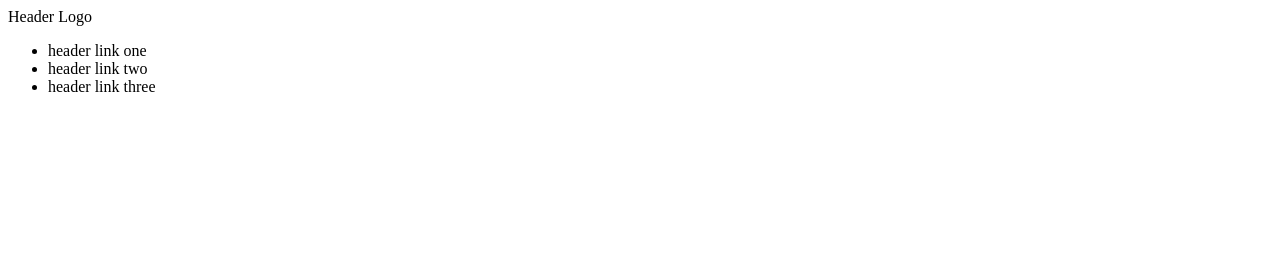
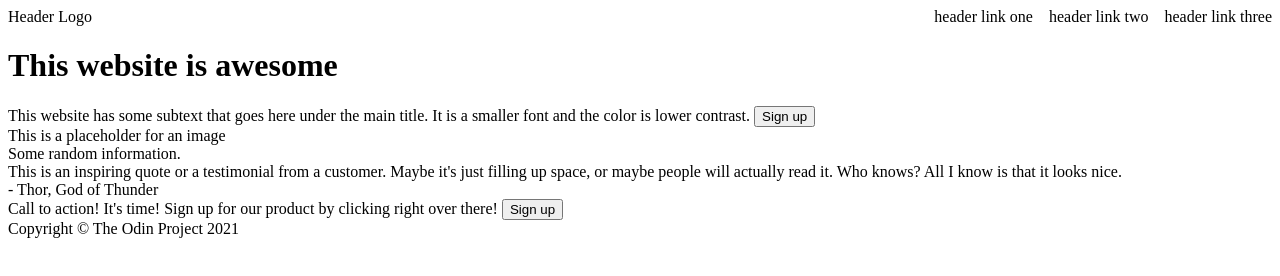
Before and after one commit to ind3ci5ive/landing-page-project, a plain HTML site: page index.html in a window 1280 px wide. Drawn offline with Linux system fonts and the light colour scheme.

Commit message:
Add content to index.html, add header flex styles

```diff
--- a/index.html
+++ b/index.html
@@ -33,16 +33,53 @@
 
 
 
-            <div class="top-content"></div>
+            <div class="top-content">
+
+                <h1>This website is awesome</h1>
+
+                This website has some subtext that goes here under the main title.
+                It is a smaller font and the color is lower contrast.
+
+                <button>Sign up</button>
+
+                <div class="image-container">This is a placeholder for an image</div>
+
+            </div>
 
 
-            <div class="middle-content"></div>
+            <div class="middle-content">
+
+                Some random information.
+
+                <div class="blue-box"></div>
+                <div class="blue-box"></div>
+                <div class="blue-box"></div>
+                <div class="blue-box"></div>
+
+            </div>
 
 
-            <div class="bottom-content"></div>
+            <div class="bottom-content">
+
+                This is an inspiring quote or a testimonial from a customer.
+                Maybe it's just filling up space, or maybe people will actually read it.
+                Who knows? All I know is that it looks nice.
 
 
-            <div class="action-call"></div>
+                <div class="quote-container">- Thor, God of Thunder</div>
+
+
+            </div>
+
+
+            <div class="action-call">
+
+                Call to action! It's time!
+                Sign up for our product by clicking right over there!
+
+                <button>Sign up</button>
+
+            </div>
 
 
         </div>
@@ -53,6 +90,7 @@
 
     <footer>
 
+        Copyright © The Odin Project 2021
 
     </footer>
 
--- a/styles.css
+++ b/styles.css
@@ -0,0 +1,29 @@
+
+.header {
+
+    display: flex;
+    justify-content: space-between;
+
+}
+
+ul {
+    display: flex;
+    gap: 16px;
+    list-style-type: none;
+    margin: 0;
+    padding: 0;
+}
+
+li {
+
+
+    text-decoration: none;
+}
+
+
+
+
+.top-content {
+
+
+}
```
